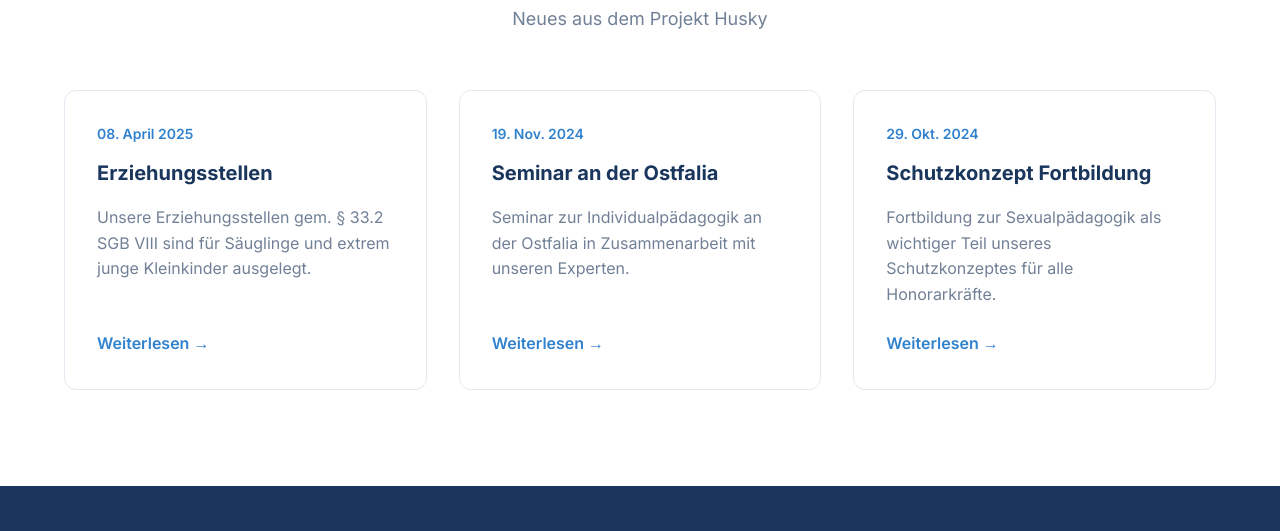
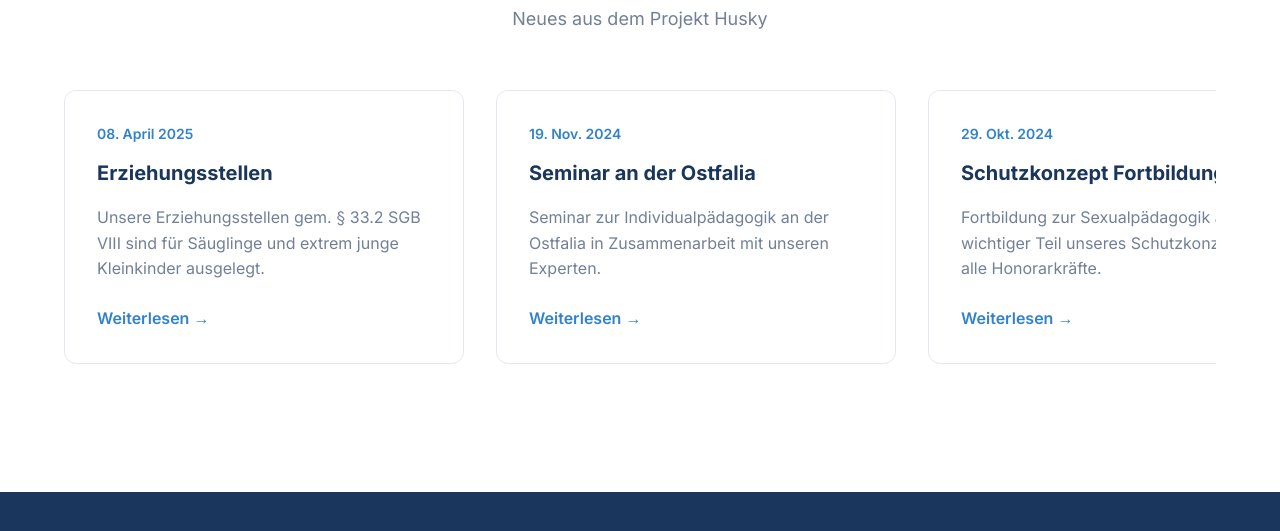
Before and after one commit to adventuresoftimon-2311/Projekt-Husky, a website built with Vite: page index.html in a window 1280 px wide. Shown: the part 1310-1841 px from the top of the page. Built offline with nearby package versions, Linux system fonts and the light colour scheme.

Commit message:
style: Make news grid horizontally scrollable

```diff
--- a/src/style.css
+++ b/src/style.css
@@ -400,9 +400,30 @@ a:hover {
 }
 
 .news-grid {
-    display: grid;
-    grid-template-columns: repeat(auto-fit, minmax(320px, 1fr));
+    display: flex;
+    overflow-x: auto;
     gap: 2rem;
+    padding-bottom: 2rem;
+    scroll-snap-type: x mandatory;
+    -webkit-overflow-scrolling: touch;
+}
+
+.news-grid::-webkit-scrollbar {
+    height: 8px;
+}
+
+.news-grid::-webkit-scrollbar-track {
+    background: var(--color-border);
+    border-radius: 4px;
+}
+
+.news-grid::-webkit-scrollbar-thumb {
+    background: var(--color-secondary);
+    border-radius: 4px;
+}
+
+.news-grid::-webkit-scrollbar-thumb:hover {
+    background: var(--color-primary);
 }
 
 .news-card {
@@ -413,6 +434,10 @@ a:hover {
     transition: all var(--transition-normal);
     display: flex;
     flex-direction: column;
+    min-width: 320px;
+    max-width: 400px;
+    flex: 0 0 auto;
+    scroll-snap-align: start;
 }
 
 .news-card:hover {
```
Also changed, not shown: dist/about.html, dist/contact.html, dist/index.html, dist/quality.html, dist/youth-services.html.
